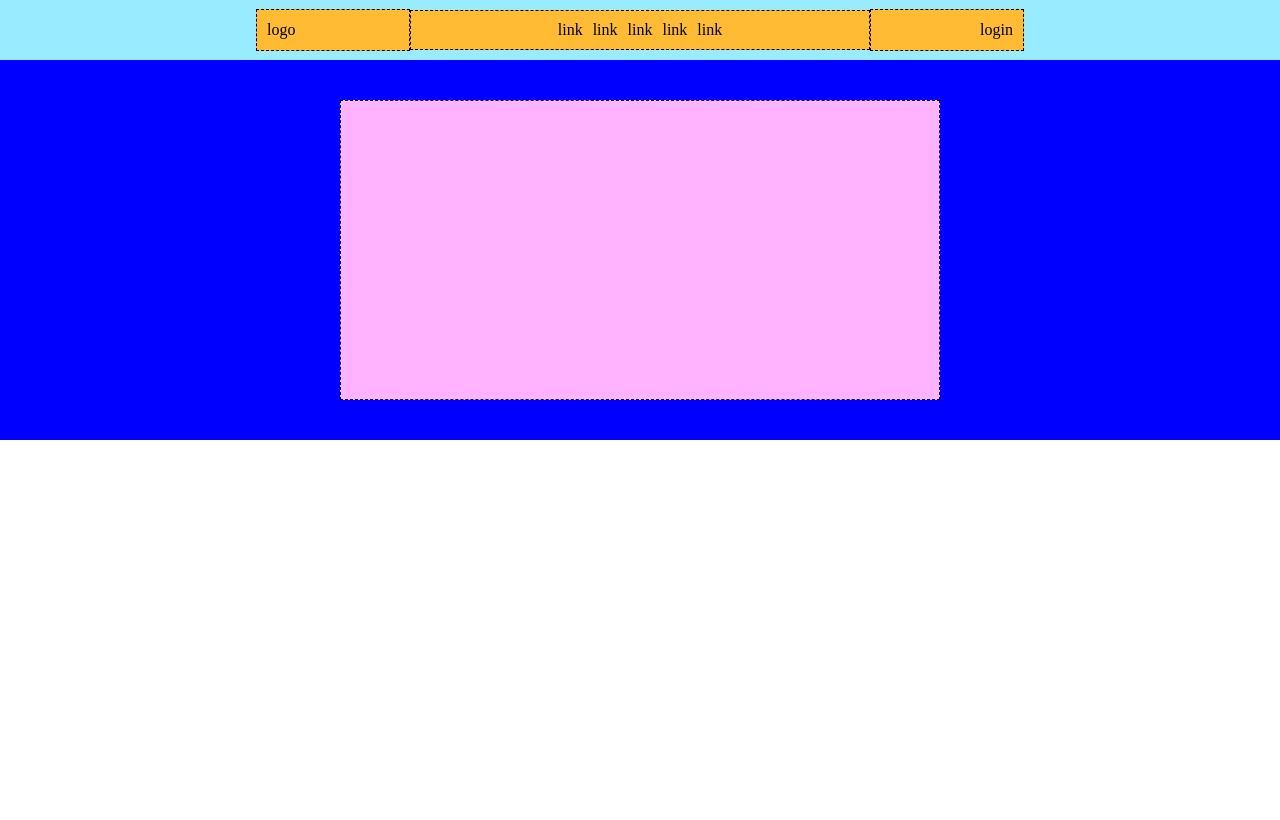
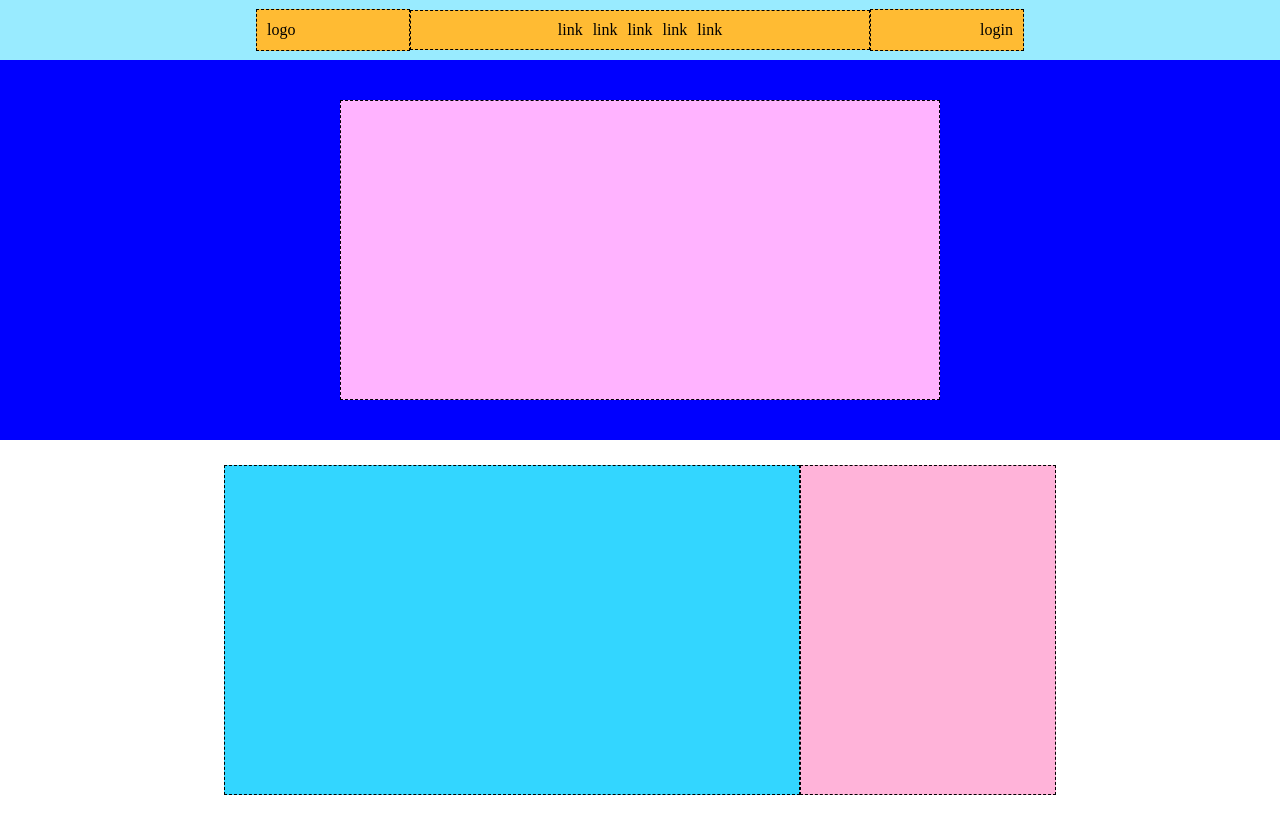
Before and after one commit to AlessandroLembo/htmlcss-struttura-discord, a plain HTML site: page index.html in a window 1280 px wide. Drawn offline with Linux system fonts and the light colour scheme.

Commit message:
prima sezione del corpo

```diff
--- a/index.html
+++ b/index.html
@@ -24,11 +24,18 @@
     </header>
 
     <!--Titolo e concept della pagina-->
-    <header class="header-bottom">
-        <div class="title">
+    <header class="section-small header-bottom">
+        <div class="title"></div>
+    </header>
 
-        </div>
-    </header>
+    <!--corpo della pagina-->
+    <main>
+        <section class="section-small first-content">
+               <div class="medium-box"></div>
+               <div class="small-box"></div>
+        </section>
+
+    </main>
 
 </body>
 </html>
--- a/style.css
+++ b/style.css
@@ -19,6 +19,11 @@ backgorund-color: #b3f0ff celeste più chiaro */
     margin: 0;
     padding: 0;
     box-sizing: border-box;
+}
+
+/* Generics */
+.section-small{
+    height: 380px;
 }
 
 /* Intestazione */
@@ -73,7 +78,6 @@ a{
 /* titolo e concept */
 .header-bottom{
     background-color:#0000ff;
-    height: 380px;
     padding: 40px;
 }
 
@@ -84,3 +88,25 @@ a{
     margin: 0 auto;
     border: 1px dashed black;
 }
+
+/* prima sezione del corpo */
+.first-content{
+    display: flex;
+    justify-content: center;
+    align-items: center;
+}
+
+.medium-box, .small-box{
+    min-height: 330px;
+    border: 1px dashed black;
+}
+
+.medium-box{
+    width: 45%;
+    background-color: #33d6ff;
+}
+
+.small-box{
+    width: 20%;
+    background-color: #ffb3d9;
+}
```
